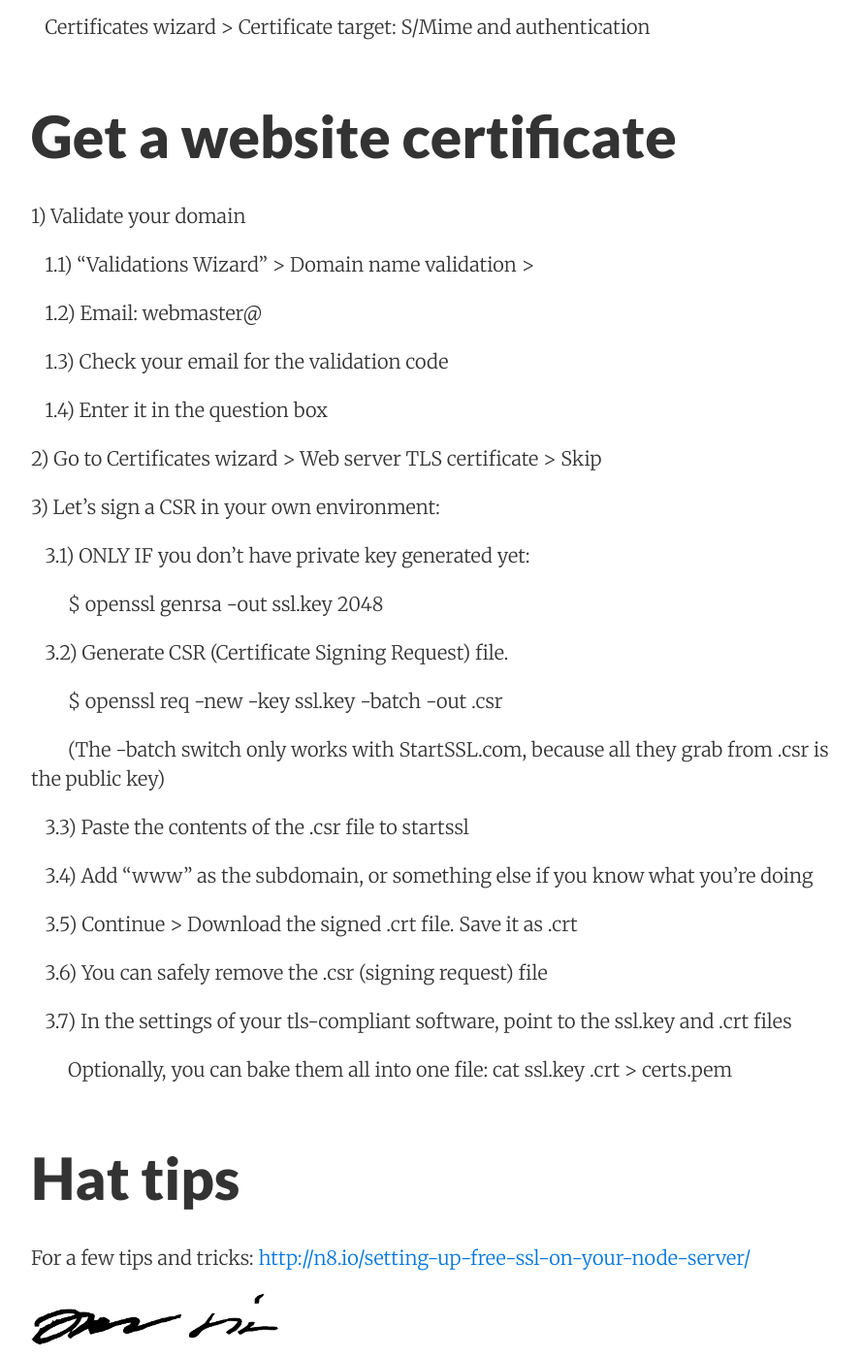
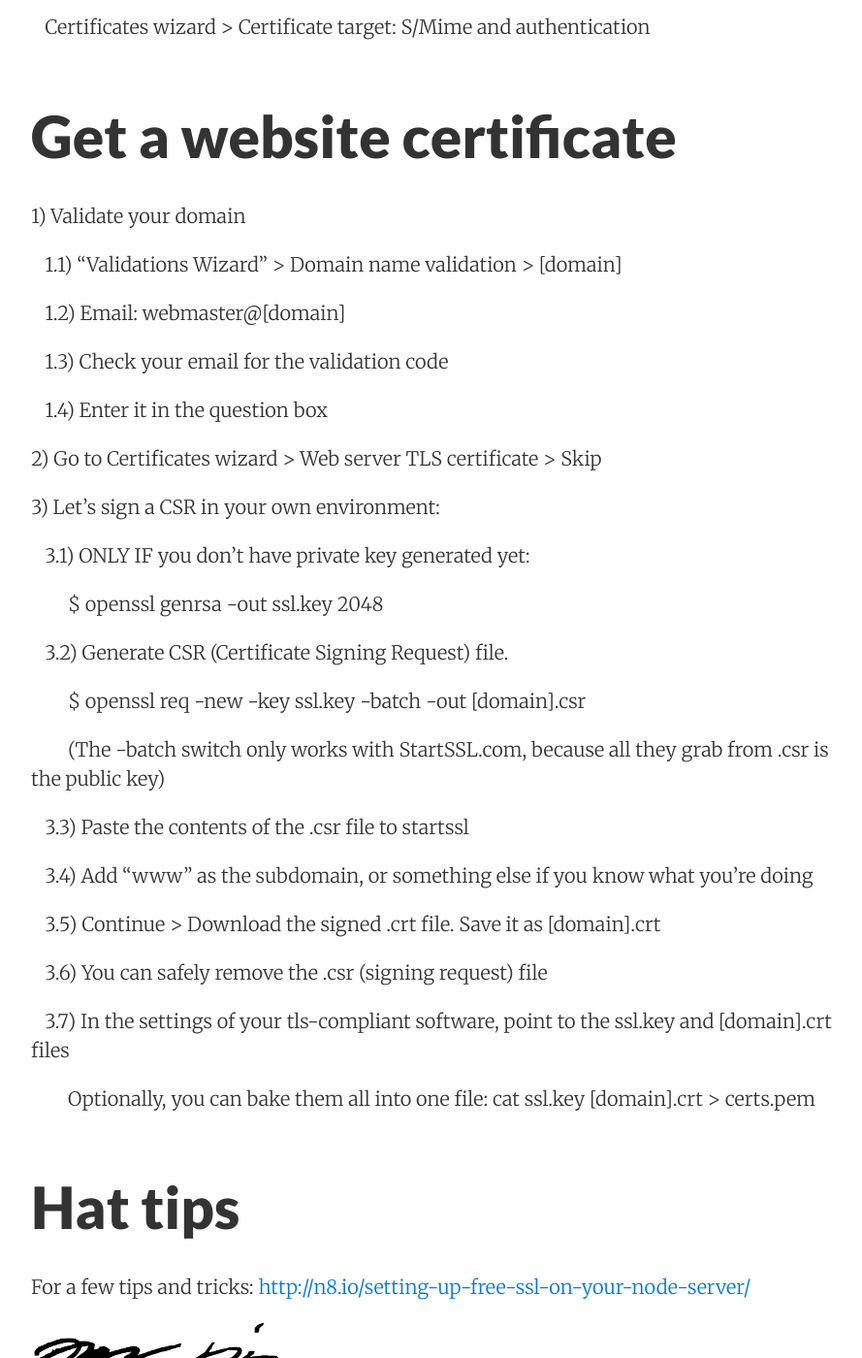
Before and after one commit to joonas-fi/joonas.fi, a Jekyll site: the page built from blog/_posts/2013/2013-09-01-startssl-tips.md, in a window 1280 px wide and 1400 px high, scrolled down 987 px. Shown: the whole window at 97% size, without its empty margins (188-1077 px from the left). Built offline with Jekyll 4.4.1, drawn with Linux system fonts in a browser that asks for light colours; nearby versions of some CDN libraries; comment, search, counter and statistics services are not loaded.

Commit message:
Fix markup that was confused as HTML in StartSSL tips

```diff
--- a/blog/_posts/2013/2013-09-01-startssl-tips.md
+++ b/blog/_posts/2013/2013-09-01-startssl-tips.md
@@ -30,9 +30,9 @@ Get a website certificate
 
 1) Validate your domain
 
-   1.1) "Validations Wizard" > Domain name validation > <domain>
+   1.1) "Validations Wizard" > Domain name validation > [domain]
 
-   1.2) Email: webmaster@<domain>
+   1.2) Email: webmaster@[domain]
 
    1.3) Check your email for the validation code
 
@@ -48,7 +48,7 @@ Get a website certificate
 
    3.2) Generate CSR (Certificate Signing Request) file.
 
-        $ openssl req -new -key ssl.key -batch -out <domain>.csr
+        $ openssl req -new -key ssl.key -batch -out [domain].csr
 
         (The -batch switch only works with StartSSL.com, because all they grab from .csr is the public key)
 
@@ -56,13 +56,13 @@ Get a website certificate
 
    3.4) Add "www" as the subdomain, or something else if you know what you're doing
 
-   3.5) Continue > Download the signed .crt file. Save it as <domain>.crt
+   3.5) Continue > Download the signed .crt file. Save it as [domain].crt
 
    3.6) You can safely remove the .csr (signing request) file
 
-   3.7) In the settings of your tls-compliant software, point to the ssl.key and <domain>.crt files
+   3.7) In the settings of your tls-compliant software, point to the ssl.key and [domain].crt files
 
-        Optionally, you can bake them all into one file: cat ssl.key <domain>.crt > certs.pem
+        Optionally, you can bake them all into one file: cat ssl.key [domain].crt > certs.pem
 
 
 Hat tips
```
